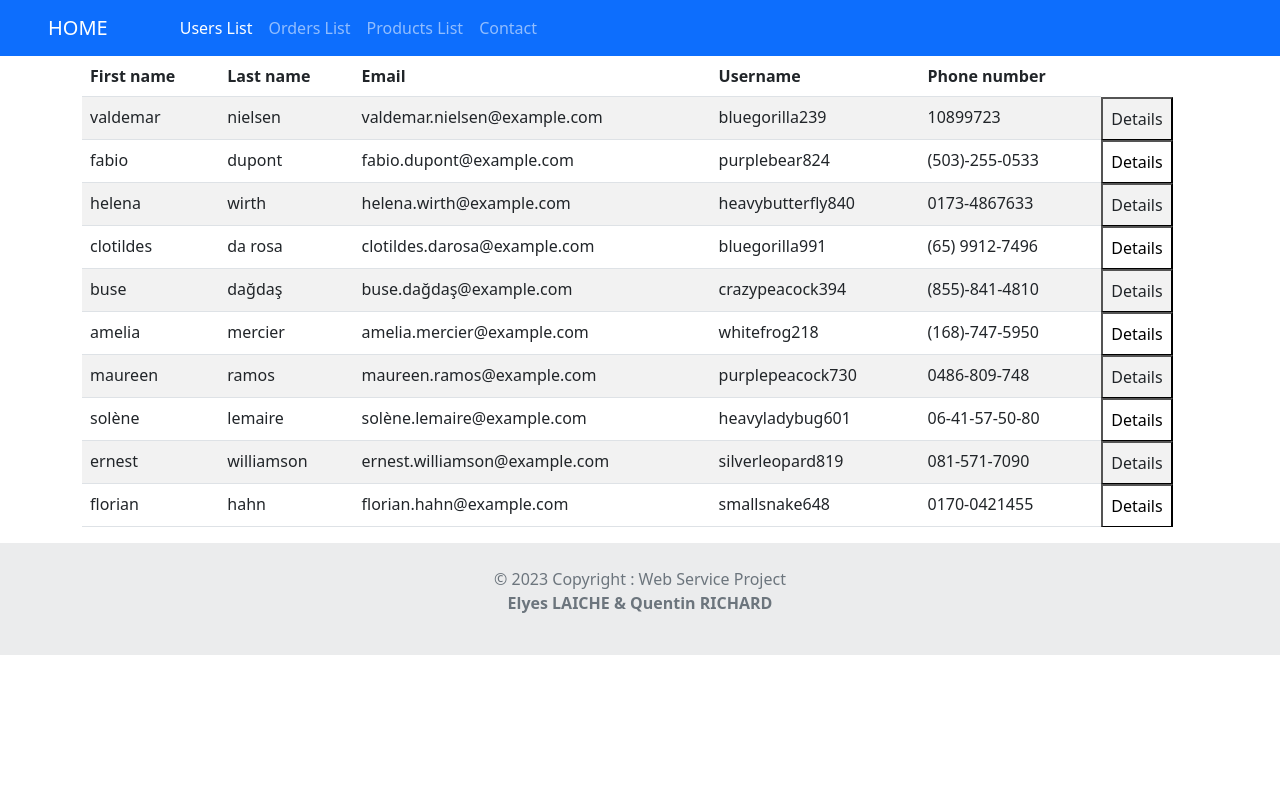
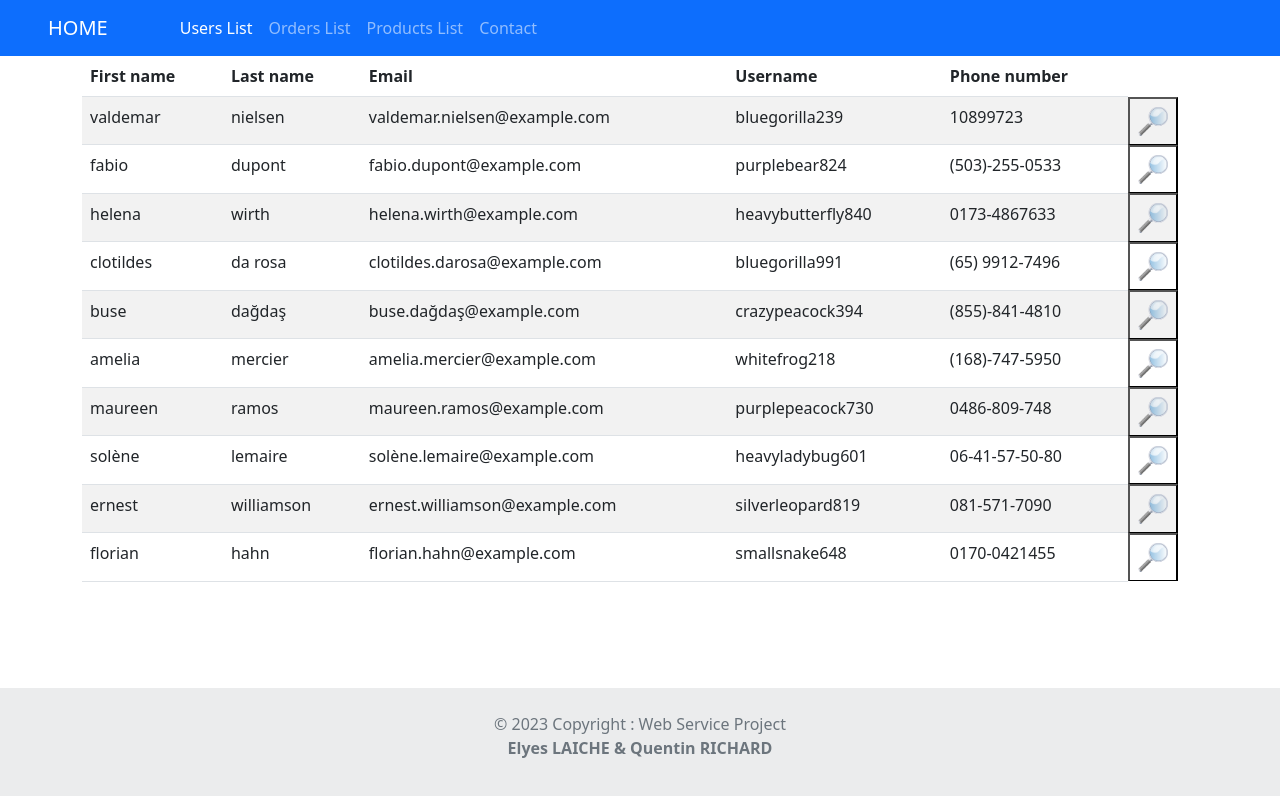
Before and after one commit to elyeslaiche/projectWebServicesLaiche, an Angular app: page /UserList in a window 1280 px wide. Shown: the top 796 px of the page. Built offline with nearby package versions, Linux system fonts and the light colour scheme.

Commit message:
suite projet

```diff
--- a/src/app/app.component.html
+++ b/src/app/app.component.html
@@ -10,7 +10,7 @@
 
 <router-outlet></router-outlet>
 
-<footer class="text-center text-lg-start bg-light text-muted">
+<footer class="text-center text-lg-start bg-light text-muted" style="display: block;position: fixed;bottom: 0; width: 100%">
   <div class="text-center p-4" style="background-color: rgba(0, 0, 0, 0.05);">
     © 2023 Copyright : Web Service Project
     <p class="text-reset fw-bold">Elyes LAICHE & Quentin RICHARD</p>
--- a/src/app/orders/orders.component.html
+++ b/src/app/orders/orders.component.html
@@ -17,7 +17,7 @@
           <td>{{ order.productName }}</td>
           <td>{{ order.quantity }}</td>
           <td>{{ order.datetime }}</td>
-          <button (click)="OrderDetails(order)">Details</button>
+          <button (click)="OrderDetails(order)"><img src="./assets/loupe.png" width="30px"></button>
         </tr>
       </tbody>
     </table>
--- a/src/app/orders/orders.component.ts
+++ b/src/app/orders/orders.component.ts
@@ -1,4 +1,3 @@
-import { ThisReceiver } from '@angular/compiler';
 import { Component } from '@angular/core';
 import OrderList from "../../assets/orders.json"
 
@@ -19,7 +18,7 @@ export class OrdersComponent {
  orderList: Order[] = OrderList;
 
  OrderDetails(orderObj : Order) :void{
-  alert("Order Number: "+orderObj.orderNumber+"\n Username of the client: "+orderObj.username+"\n The order: "+orderObj.quantity+"x"+orderObj.productName
-  +"\n The Date: "+orderObj.datetime);
+  alert("Order Number : "+orderObj.orderNumber+"\nUsername of the client : "+orderObj.username+"\nThe order : "+orderObj.quantity+"x"+orderObj.productName
+  +"\nThe Date : "+orderObj.datetime);
  }
 }
--- a/src/app/product/product.component.html
+++ b/src/app/product/product.component.html
@@ -15,7 +15,7 @@
           <td>{{ product.name }}</td>
           <td>{{ product.product_reference }}</td>
           <td>{{ product.price }}</td>
-          <button (click)="ProductDetails(product)">Details</button>
+          <button (click)="ProductDetails(product)"><img src="./assets/loupe.png" width="30px"></button>
         </tr>
       </tbody>
     </table>
--- a/src/app/product/product.component.ts
+++ b/src/app/product/product.component.ts
@@ -17,7 +17,7 @@ export class ProductComponent {
   productList: Product[] = ProductList;
 
   ProductDetails(productObj : Product) :void{
-    alert("Product ID: "+productObj.objectID+"\n Product name: "+productObj.name+"\n The reference: "+productObj.product_reference
-    +"\n Price: "+productObj.price);
+    alert("Product ID : "+productObj.objectID+"\nProduct name : "+productObj.name+"\nThe reference : "+productObj.product_reference
+    +"\nPrice : "+productObj.price);
    }
 }
--- a/src/app/user/user.component.html
+++ b/src/app/user/user.component.html
@@ -17,7 +17,7 @@
           <td>{{ user.email }}</td>
           <td>{{ user.username }}</td>
           <td>{{ user.phone_number }}</td>
-          <button (click)="UserDetails(user)">Details</button>
+          <button (click)="UserDetails(user)"><img src="./assets/loupe.png" width="30px"></button>
         </tr>
       </tbody>
     </table>
--- a/src/app/user/user.component.ts
+++ b/src/app/user/user.component.ts
@@ -19,7 +19,7 @@ export class UserComponent {
   UserList: User[] = userList;
 
   UserDetails(userObj : User) :void{
-    alert("Username: "+userObj.username+"\n First name: "+userObj.first_name+"\n Last name: "+userObj.last_name
-    +"\n E-mail: "+userObj.email+"\n Phone number: "+userObj.phone_number);
+    alert("Username : "+userObj.username+"\nFirst name : "+userObj.first_name+"\nLast name : "+userObj.last_name
+    +"\nE-mail : "+userObj.email+"\nPhone number : "+userObj.phone_number);
    }
 }
```
